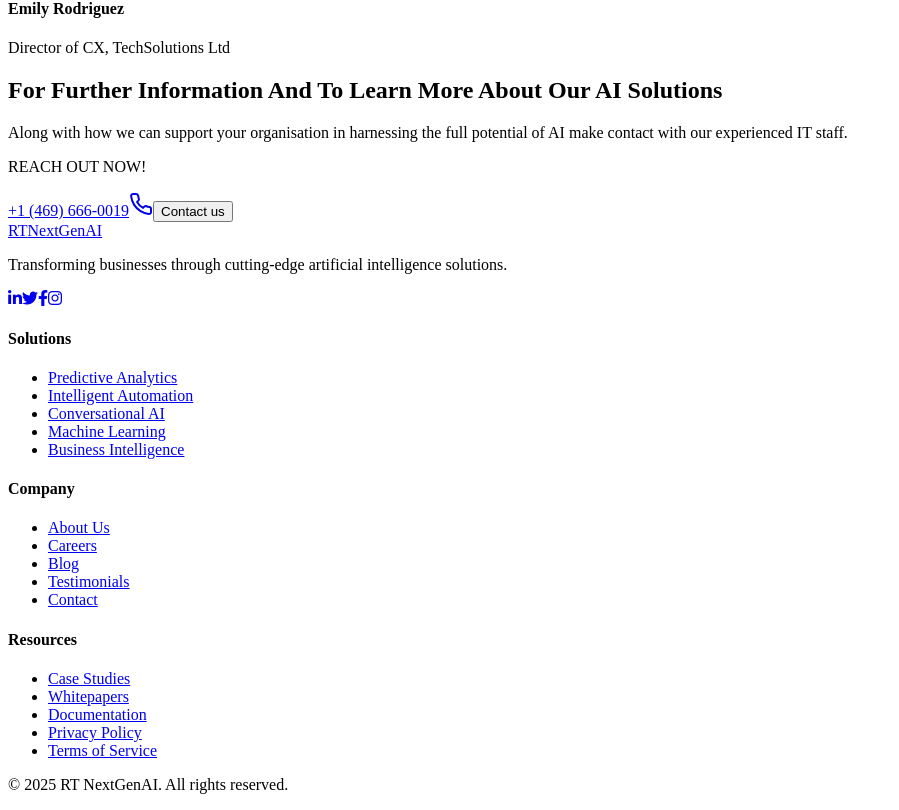
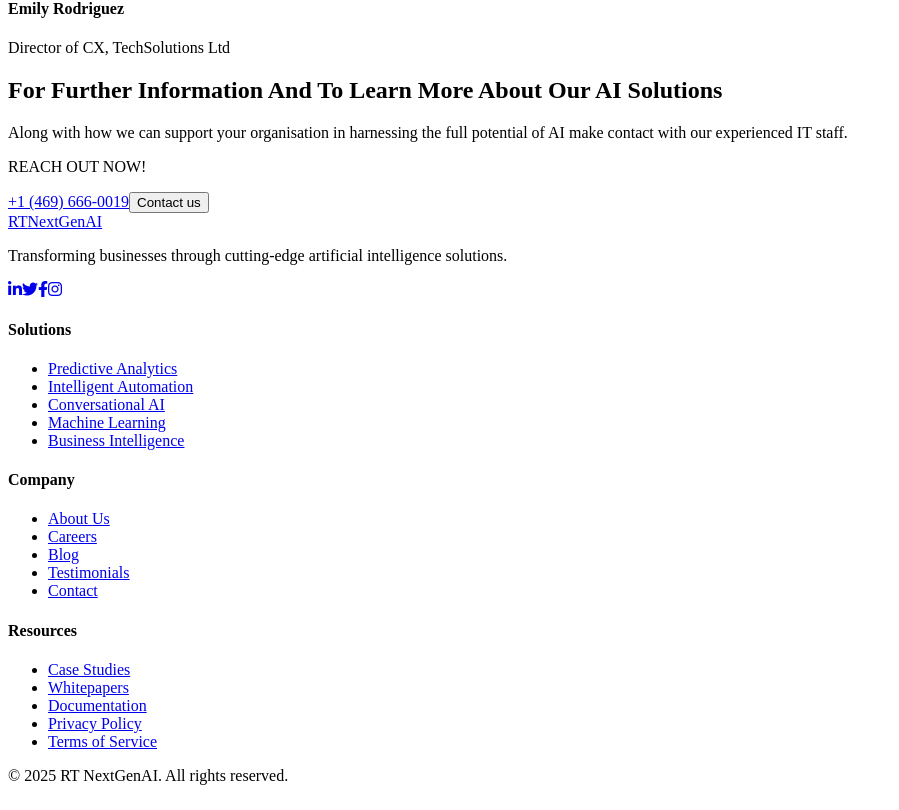
Before and after one commit to Pothugunt1a/NextGenWebsite, a React (Vite) app in the folder client/: page / in a window 1280 px wide. Shown: the part 7646-8456 px from the top of the page, without its empty margins (0-899 px from the left). Built offline with nearby package versions, Linux system fonts and the light colour scheme.

Commit message:
Restored to 'bc97d9e3f5f26e8458b2890e936e5435dea7bca4'
Replit-Restored-To: bc97d9e3f5f26e8458b2890e936e5435dea7bca4

```diff
--- a/client/src/pages/Home.tsx
+++ b/client/src/pages/Home.tsx
@@ -1,7 +1,6 @@
 import { motion } from "framer-motion";
 import { useEffect } from "react";
 import { Button } from "@/components/ui/button";
-import { Phone } from "lucide-react";
 import Hero from "@/components/Hero";
 import About from "@/components/About";
 import ServicesHighlights from "@/components/ServicesHighlights";
@@ -53,14 +52,9 @@ export default function Home() {
                 <p className="text-sm font-semibold uppercase text-slate-600 tracking-wider mb-1">REACH OUT NOW!</p>
                 <a
                   href="tel:+14696660019"
-                  className="text-2xl md:text-3xl font-bold text-primary hover:text-primary-dark transition-colors flex items-center justify-end gap-3 mb-3 group"
+                  className="text-2xl md:text-3xl font-bold text-primary hover:text-primary-dark transition-colors block mb-3"
                 >
-                  <span className="group-hover:translate-x-1 transition-transform">
-                    +1 (469) 666-0019
-                  </span>
-                  <span className="inline-flex items-center justify-center w-10 h-10 rounded-full bg-primary/10 group-hover:bg-primary/20 transition-colors">
-                    <Phone className="h-5 w-5 text-primary animate-pulse" />
-                  </span>
+                  +1 (469) 666-0019
                 </a>
                 <Button
                   className="bg-primary hover:bg-primary-dark text-white"
```
